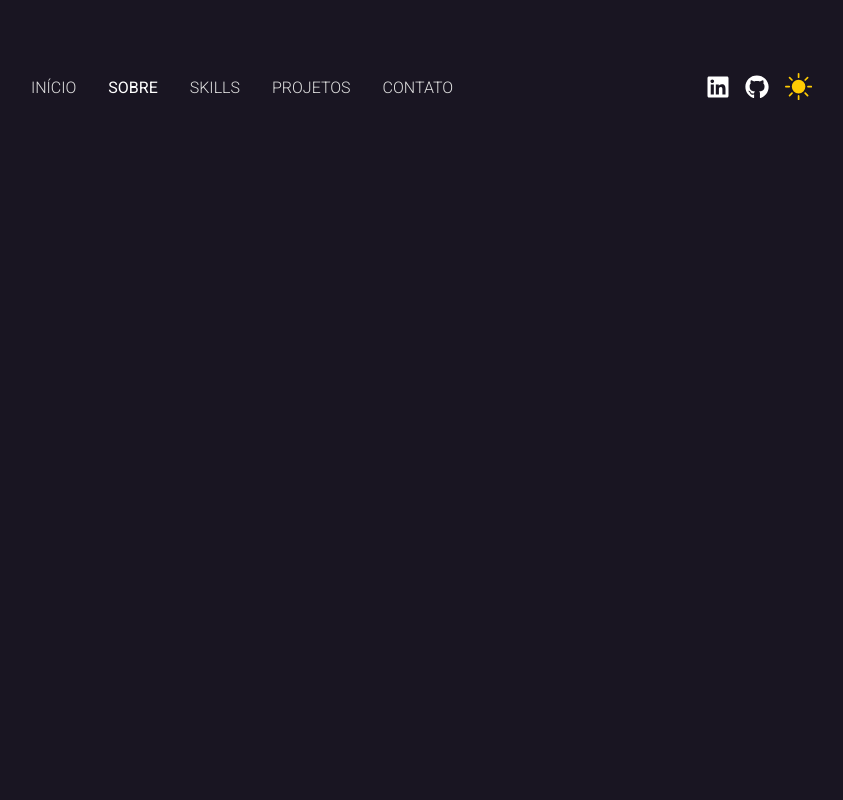
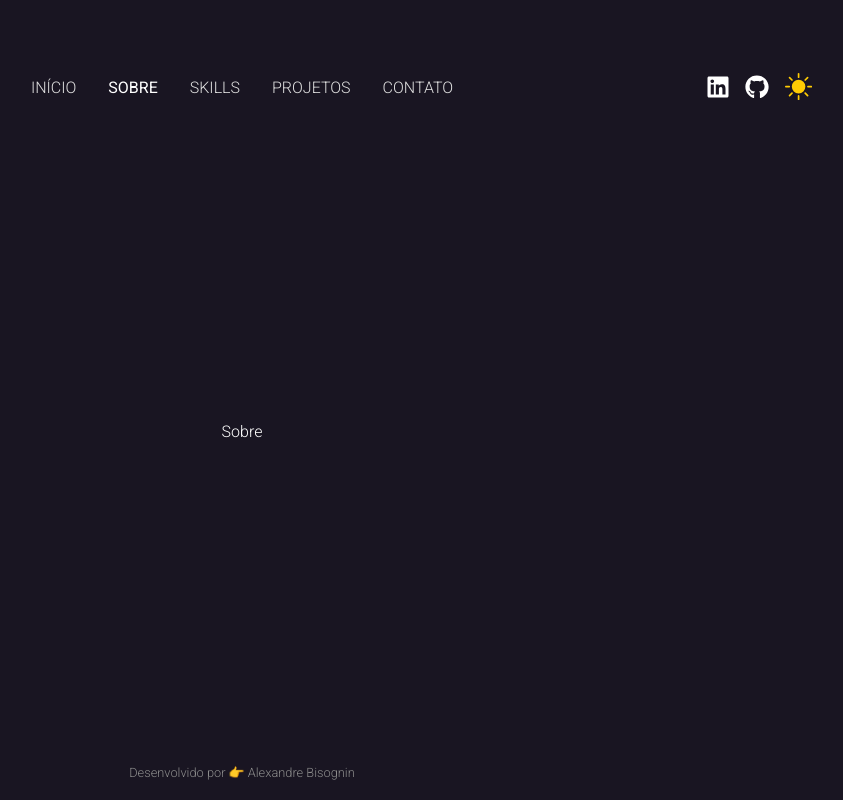
Before and after one commit to alexandre-fb/alexandre-fb-portfolio, a React (Vite) app: page /sobre in a window 1280 px wide. Shown: the whole page, without its empty margins (398-1241 px from the left). Built offline with nearby package versions, Linux system fonts and the light colour scheme.

Commit message:
Crate component ContainerPage

```diff
--- /dev/null
+++ b/src/components/ContainerPage/index.jsx
@@ -0,0 +1,12 @@
+import styled from 'styled-components'
+
+export const ContainerPage = styled.div`
+  height: 100vh;
+
+  position: relative;
+
+  display: flex;
+  flex-direction: column;
+  justify-content: space-between;
+  align-items: center;
+  `
--- a/src/components/Footer/index.jsx
+++ b/src/components/Footer/index.jsx
@@ -1,24 +1,32 @@
-import styled from 'styled-components'
+import styled from "styled-components";
 
 export const Footer = () => {
   return (
-        <P>Desenvolvido por 👉 <a href="https://www.linkedin.com/in/alexandre-fb/" target="_blank">Alexandre Bisognin</a></P>
-    )
-}
+    <Container>
+      <p>
+        Desenvolvido por 👉{" "}
+        <a href="https://www.linkedin.com/in/alexandre-fb/" target="_blank">
+          Alexandre Bisognin
+        </a>
+      </p>
+    </Container>
+  );
+};
 
-const P = styled.p`
+const Container = styled.footer`
+padding: 20px 0;
 
+p{
   font-size: 0.8rem;
-        margin:20px 0;
   color: #8c8c8c;
 
-        a{
+  a {
     cursor: pointer;
     color: #8c8c8c;
 
-
     &:hover {
-                color: var(--light-green)
+      color: var(--light-green);
     }
   }
-`
+}
+`;
--- /dev/null
+++ b/src/components/MainSkills/index.jsx
@@ -0,0 +1,7 @@
+export const MainSkills = () => {
+  return (
+    <>
+      <h1>Skills</h1>
+    </>
+  );
+};
--- /dev/null
+++ b/src/components/MainSobre/index.jsx
@@ -0,0 +1,7 @@
+export const MainSobre = () => {
+  return (
+    <>
+      <h1>Sobre</h1>
+    </>
+  );
+};
--- a/src/pages/home/index.jsx
+++ b/src/pages/home/index.jsx
@@ -1,7 +1,10 @@
-import { Container } from "./styles";
+import styled from "styled-components";
+
+import { ContainerPage } from "../../components/ContainerPage";
 import { Header } from "../../components/Header";
 import { Panel } from "../../components/panel";
 import { Footer } from "../../components/Footer";
+
 
 export const Home = () => {
   return (
@@ -14,3 +17,6 @@ export const Home = () => {
     </Container>
   );
 };
+
+const Container = styled(ContainerPage)`
+`
--- a/src/pages/home/styles.jsx
+++ /dev/null
@@ -1,18 +0,0 @@
-import styled from 'styled-components';
-
-export const Container = styled.div`
-  height: 100vh;
-
-  position: relative;
-
-  display: flex;
-  flex-direction: column;
-  justify-content: space-between;
-  align-items: center;
-
-  //=========Foooter==========
-  > & :nth-child(3) {
-    position: absolute;
-    bottom: 10px;
-  }
-`;
--- a/src/pages/skills/index.jsx
+++ b/src/pages/skills/index.jsx
@@ -1,10 +1,17 @@
-import { Menu } from "../../components/menu";
+import styled from "styled-components";
+import { ContainerPage } from "../../components/ContainerPage";
+import { Header } from "../../components/Header";
+import { Footer } from "../../components/Footer";
+import { MainSkills } from "../../components/MainSkills";
 
 export const Skills = () => {
   return (
-    <>
-      <Menu />
-      <h1 style={{padding: '200px'}}>Skills</h1>
-    </>
+    <Container>
+      <Header />
+      <MainSkills />
+      <Footer />
+    </Container>
   );
 };
+
+const Container = styled(ContainerPage)``;
--- a/src/pages/sobre/index.jsx
+++ b/src/pages/sobre/index.jsx
@@ -1,10 +1,20 @@
+import styled from "styled-components";
+import { ContainerPage } from "../../components/ContainerPage";
 import { Header } from "../../components/Header";
-import { Menu } from "../../components/menu";
+import { MainSobre } from "../../components/MainSobre";
+import { Footer } from "../../components/Footer";
+
 
 export const Sobre = () => {
   return (
-    <>
+    <Container>
       <Header />
-    </>
+      <MainSobre />
+      <Footer />
+    </Container>
   );
 };
+
+const Container = styled(ContainerPage)`
+
+  `
```
Lines whose indentation alone changed are shown as unchanged.
